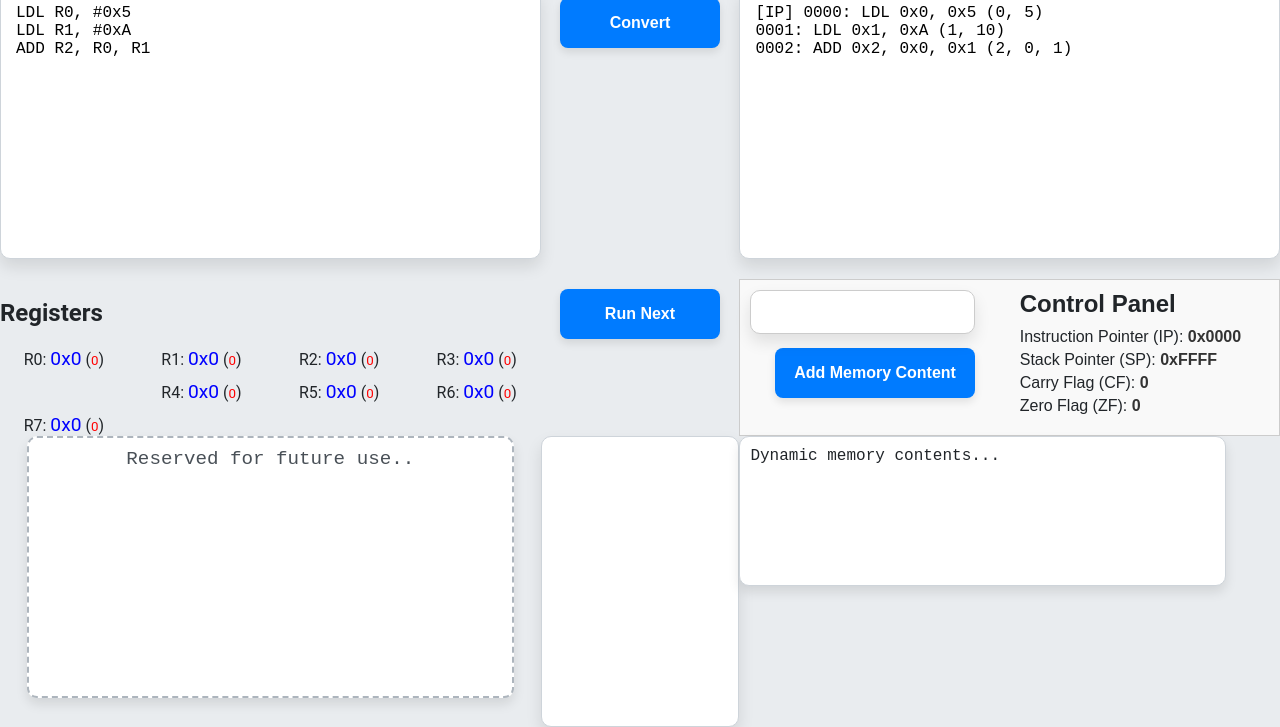
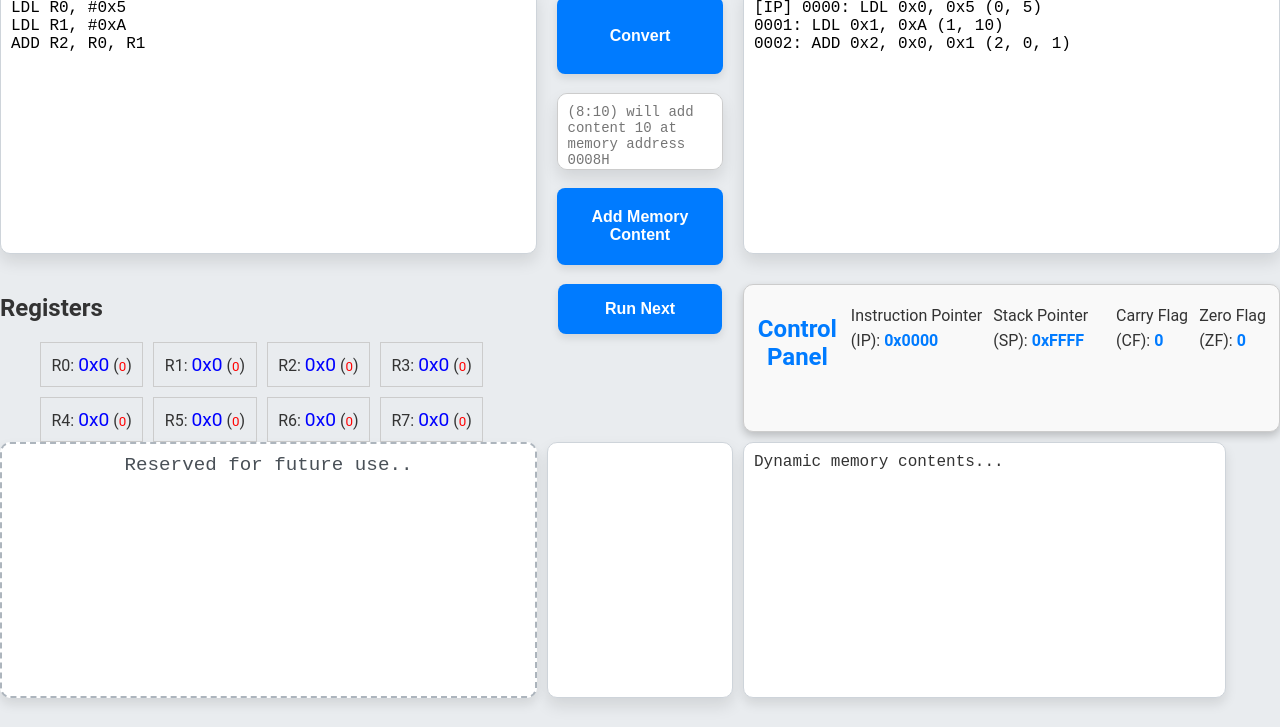
Before and after one commit to GautamDange/Sweeter16, a plain HTML site: page index.html in a window 1280 px wide. Shown: the part 73-800 px from the top of the page. Drawn offline with Linux system fonts and the light colour scheme.

Commit message:
some ui fixes

```diff
--- a/index.html
+++ b/index.html
@@ -25,44 +25,50 @@
             placeholder=" Paste your ASM program here (use hexadecimal, e.g., #0x6, #0x5 for constants)... "></textarea>
     </div>
     <div id="row_2_col_2">
+        <div id="convertControl">
             <button id="Convert" class="primary-btn">Convert</button>
         </div>
+
+        <div id="textareaControl">
+            <textarea id="dynamicMemoryContentsForUser"
+                placeholder="(8:10) will add content 10 at memory address 0008H"></textarea>
+        </div>
+
+
+        <div id="addMemoryControl">
+            <button id="addMemoryContent" class="primary-btn">Add Memory Content</button>
+        </div>
+    </div>
+
     <div id="row_2_col_3">
         <textarea id="InMemoryProgram" readonly placeholder="Memory-mapped ASM program..."></textarea>
     </div>
 
     <div id="row_3_col_1">
         <h2>Registers</h2>
-        <div id="registerDisplay">
-            <div class="register">R0: 0</div>
-            <div class="register">R1: 0</div>
-            <div class="register">R2: 0</div>
-            <div class="register">R3: 0</div>
-            <div class="register">R4: 0</div>
-            <div class="register">R5: 0</div>
-            <div class="register">R6: 0</div>
-            <div class="register">R7: 0</div>
+        <ul class="register-display">
+            <li class="register-item">R0: 0</li>
+            <li class="register-item">R1: 0</li>
+            <li class="register-item">R2: 0</li>
+            <li class="register-item">R3: 0</li>
+            <li class="register-item">R4: 0</li>
+            <li class="register-item">R5: 0</li>
+            <li class="register-item">R6: 0</li>
+            <li class="register-item">R7: 0</li>
+        </ul>
     </div>
-    </div>
+
 
     <div id="row_3_col_2">
         <button id="RUN_NEXT" class="primary-btn">Run Next</button>
     </div>
 
     <div id="row_3_col_3">
-        <div id="sub_left">
-            <textarea id="dynamicMemoryContentsForUser"
-            placeholder="(0x0005: 20)  will add content 20 at memory address 0005H">
-            </textarea>
-            <button id="addMemoryContent" class="primary-btn">Add Memory Content</button>
-        </div>
-        <div id="sub_right">
         <h2>Control Panel</h2>
         <p>Instruction Pointer (IP): <span id="ipDisplay">0x1000</span></p>
         <p>Stack Pointer (SP): <span id="spDisplay">0xFFFF</span></p>
         <p>Carry Flag (CF): <span id="carryFlagDisplay">0</span></p>
         <p>Zero Flag (ZF): <span id="zeroFlagDisplay">0</span></p>
-        </div>
     </div>
 
     <div id="row_4_col_1">
--- a/simulator.js
+++ b/simulator.js
@@ -356,25 +356,25 @@ function loadProgram(assembledProgram) {
 
 
 // Display register values
+// Display register values
 function updateRegisterDisplay() {
-    const registerDisplay = document.getElementById('registerDisplay');
+    const registerDisplay = document.querySelector('.register-display'); // Target the updated class
     registerDisplay.innerHTML = ''; // Clear existing content
 
     registers.forEach((value, index) => {
-        const registerElement = document.createElement('span');
+        const registerElement = document.createElement('li'); // Use <li> for each register
+        registerElement.classList.add('register-item'); // Add the class for styling
+
         registerElement.innerHTML = `
             R${index}:
             <span style="font-size: larger; color: blue;">0x${value.toString(16).toUpperCase()}</span>
             (<span style="font-size: smaller; color: red;">${value}</span>)
         `;
+
         registerDisplay.appendChild(registerElement);
-
-        // Add a line break after every 4 registers for better readability
-        if ((index + 1) % 4 === 0) {
-            registerDisplay.appendChild(document.createElement('br'));
-        }
     });
 }
+
 
 
 // Display memory contents, highlighting IP and SP
--- a/style.css
+++ b/style.css
@@ -5,12 +5,70 @@ body {
     grid-template-columns: 1fr auto 1fr;
     height: 100vh;
     margin: 0;
-    padding: 0;
+    padding: 10;
     font-family: 'Roboto', sans-serif;
     background-color: #e9ecef;
     color: #212529;
     overflow: hidden;
     box-sizing: border-box;
+    font-family: 'Roboto', sans-serif; /* Use Roboto or fallback to sans-serif */
+    color: #333; /* Optional: Default text color */
+}
+
+
+
+#row_2_col_2 {
+    display: flex;
+    flex-direction: column; /* Aligns items vertically */
+    align-items: center;    /* Centers child divs horizontally */
+    justify-content: space-around; /* Space between child divs */
+    height: 100%; /* Ensure the container takes up full height */
+    width: 100%;  /* Ensure the container takes up full width */
+}
+
+#row_2_col_2 > div {
+    width: 90%; /* Each child div takes 90% of the parent width */
+    height: 30%; /* Adjust height proportionately for each div */
+    display: flex;
+    align-items: center; /* Centers content vertically within each div */
+    justify-content: center; /* Centers content horizontally within each div */
+}
+
+#row_2_col_2 button,
+#row_2_col_2 textarea {
+    width: 90%; /* Each control takes 90% of the parent div width */
+    height: 90%; /* Each control takes 90% of the parent div height */
+    box-sizing: border-box; /* Includes padding and borders in size calculations */
+}
+
+#row_3_col_3 {
+    width: 100%; /* Adjust width to fit the container */
+    margin: 10px auto; /* Center the panel with some spacing */
+    padding: 10px; /* Add internal spacing */
+    border: 2px solid #007BFF; /* Blue border for a polished look */
+    border-radius: 10px; /* Rounded corners */
+    background-color: #f8f9fa; /* Light grey background */
+    box-shadow: 0 4px 8px rgba(0, 0, 0, 0.2); /* Subtle shadow for depth */
+    text-align: left; /* Align text to the left */
+}
+
+#row_3_col_3 h2 {
+    font-size: 1.5em; /* Slightly larger heading */
+    color: #007BFF; /* Match the border color */
+    margin-bottom: 15px; /* Space below the heading */
+    text-align: center; /* Center-align the title */
+}
+
+#row_3_col_3 p {
+    font-size: 1em; /* Standard font size */
+    line-height: 1.6; /* Improve readability */
+    color: #333; /* Dark grey text */
+    margin: 8px 0; /* Space between paragraphs */
+}
+
+#row_3_col_3 span {
+    font-weight: bold; /* Highlight the values */
+    color: #007BFF; /* Make values stand out */
 }
 
 /* Universal Box Sizing */
@@ -34,10 +92,9 @@ body {
 }
 
 #dynamicMemoryContentsForUser {
-    width: 100%; /* Ensures textarea fills the space */
-    height: 150px; /* Set height for textarea */
+    width: 90%; /* Ensures textarea fills the space */
     font-size: 14px;
-    padding: 5px;
+    padding: 10px;
     border: 1px solid #ccc;
     resize: none; /* Prevent resizing */
     box-sizing: border-box; /* Ensures padding is included in the width */
@@ -66,7 +123,7 @@ body {
 textarea {
     width: 100%;
     height: calc(100% - 20px); /* Adjust for padding */
-    padding: 15px;
+    padding: 10px;
     margin: auto;
     border: 1px solid #ced4da;
     border-radius: 10px;
@@ -124,7 +181,7 @@ button:active {
     color: #495057;
     border: 2px dashed #adb5bd;
     border-radius: 10px;
-    padding: 15px;
+    padding: 10px;
     margin: 10px auto;
     max-width: 90%;
     background-color: #ffffff;
@@ -134,12 +191,12 @@ button:active {
 /* Control Panel */
 #control-panel {
     text-align: center;
-    padding: 20px;
+    padding: 10px;
     margin: 10px auto;
     background-color: #f8f9fa;
     border: 1px solid #ced4da;
     border-radius: 10px;
-    max-width: 90%;
+    max-width: 100%;
     box-shadow: 0 6px 12px rgba(0, 0, 0, 0.1);
 }
 
@@ -174,15 +231,27 @@ button:active {
     height: 90%;
 }
 
-#registerDisplay {
-    display: grid;
-    grid-template-columns: repeat(4, 1fr); /* Four columns */
-    gap: 10px; /* Space between registers */
-    justify-items: center;
+.register-display {
+    display: flex;
+    flex-wrap: wrap;
+    list-style-type: none; /* Removes bullets from the list */
+    padding: 10; /* Removes default padding from the list */
+    margin: 0; /* Removes default margin */
+    gap: 10px; /* Optional: Adds spacing between items */
+    max-width: 90%; /* Adjust based on the desired width */
 }
 
+.register-item {
+    flex: 1 1 20%; /* Each item takes up 25% of the row */
+    text-align: center; /* Centers the text within each register */
+    padding: 10px; /* Optional: Adds padding for better readability */
+    border: 1px solid #ccc; /* Optional: Adds a border for better visibility */
+    box-sizing: border-box; /* Ensures padding doesn't affect width */
+}
+
+
 .register {
-    padding: 10px 20px;
+    padding: 10px 10px;
     background-color: #f9f9f9; /* Light background for contrast */
     border: 2px solid #ddd; /* Border for definition */
     border-radius: 8px; /* Rounded corners for modern look */
@@ -201,8 +270,8 @@ button:active {
 
 /* Stack Display */
 #stackDisplay {
-    width: 100%;
-    height: 100%;
+    width: 90%;
+    height: 90%;
     padding: 10px;
     margin: auto;
     border: 1px solid #ced4da;
@@ -230,7 +299,7 @@ button:active {
 }
 
 #reserved_LOW {
-    width: 90%;
+    width: 100%;
     height: 90%;
     text-align: center;
     font-size: 1.2rem;
@@ -246,7 +315,7 @@ button:active {
 .textarea-like {
     display: block;
     width: 90%;
-    height: 150px; /* Adjust height */
+    height: 90%;
     padding: 10px;
     border: 1px solid #ced4da;
     border-radius: 10px;
@@ -283,7 +352,6 @@ button:active {
 
     textarea,
     #registers,
-    #stackDisplay,
     #control-panel {
         width: 50%;
     }
```
Lines whose indentation alone changed are shown as unchanged.
